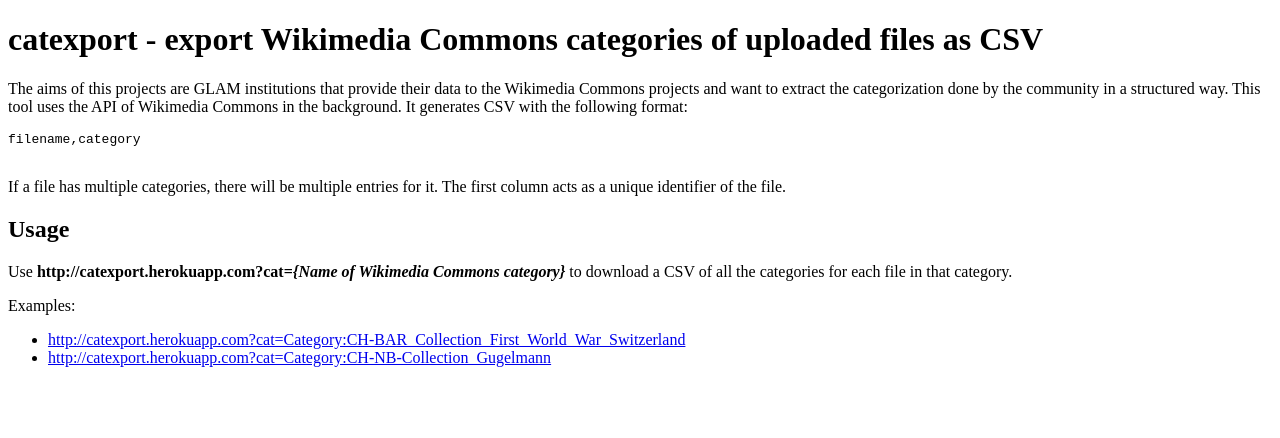
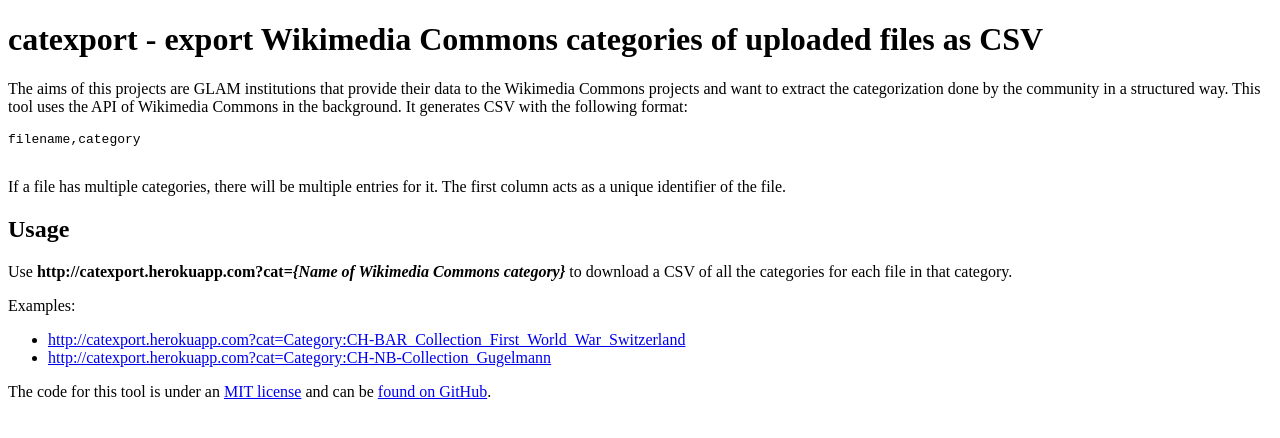
Before and after one commit to metaodi/catexport, a website: page index.html in a window 1280 px wide. Drawn offline with Linux system fonts and the light colour scheme.

Commit message:
Add license and link to GitHub

```diff
--- a/index.html
+++ b/index.html
@@ -20,5 +20,6 @@
         <li><a href="http://catexport.herokuapp.com?cat=Category:CH-BAR_Collection_First_World_War_Switzerland">http://catexport.herokuapp.com?cat=Category:CH-BAR_Collection_First_World_War_Switzerland</a></li>
         <li><a href="http://catexport.herokuapp.com?cat=Category:CH-NB-Collection_Gugelmann">http://catexport.herokuapp.com?cat=Category:CH-NB-Collection_Gugelmann</a></li>
     </ul>
+    <p>The code for this tool is under an <a href="https://github.com/metaodi/catexport/blob/master/LICENSE.md">MIT license</a> and can be <a href="https://github.com/metaodi/catexport">found on GitHub</a>.</p>
 </body>
 </html>
```
Also changed, not shown: LICENSE.md (added).
